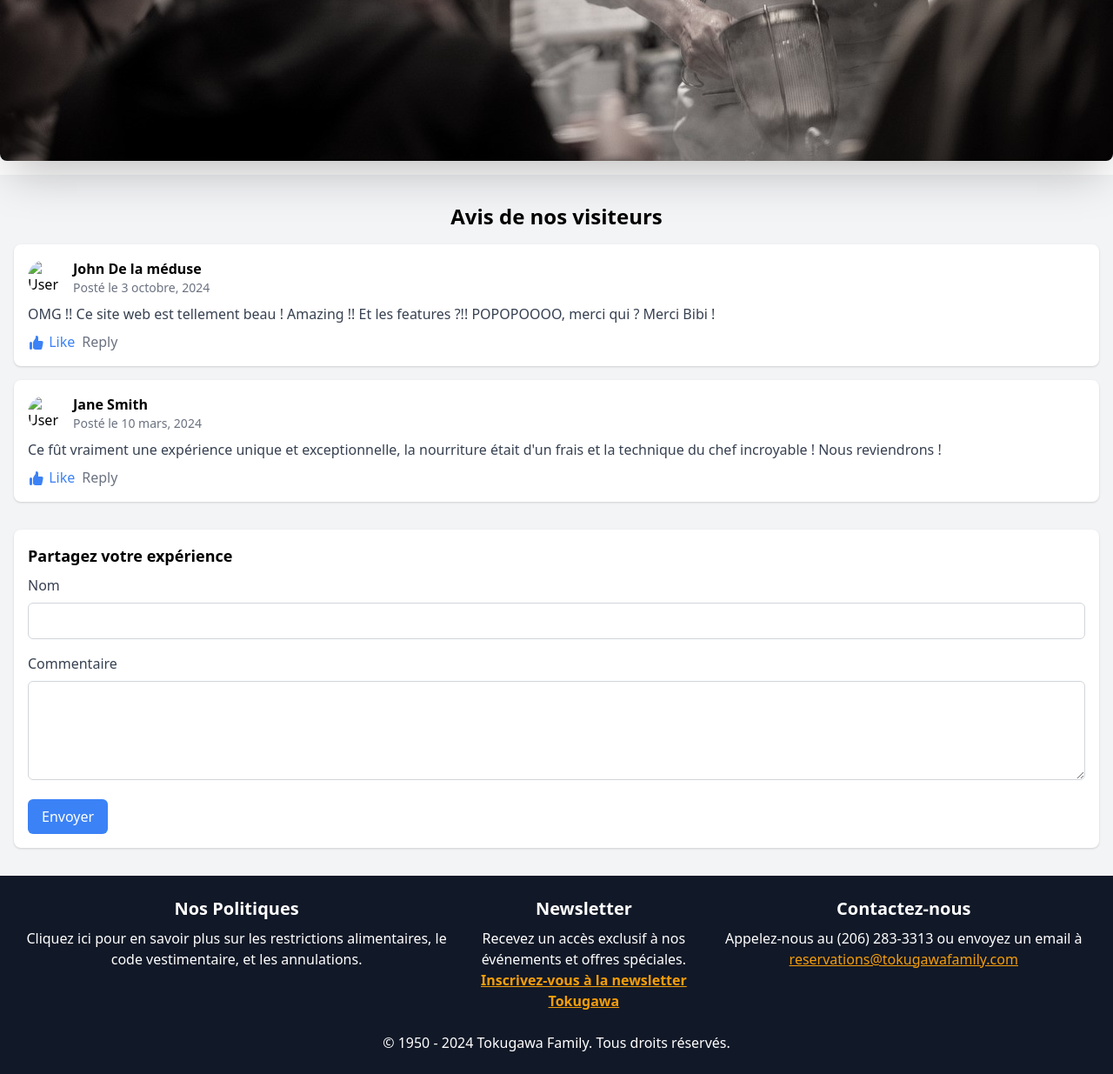
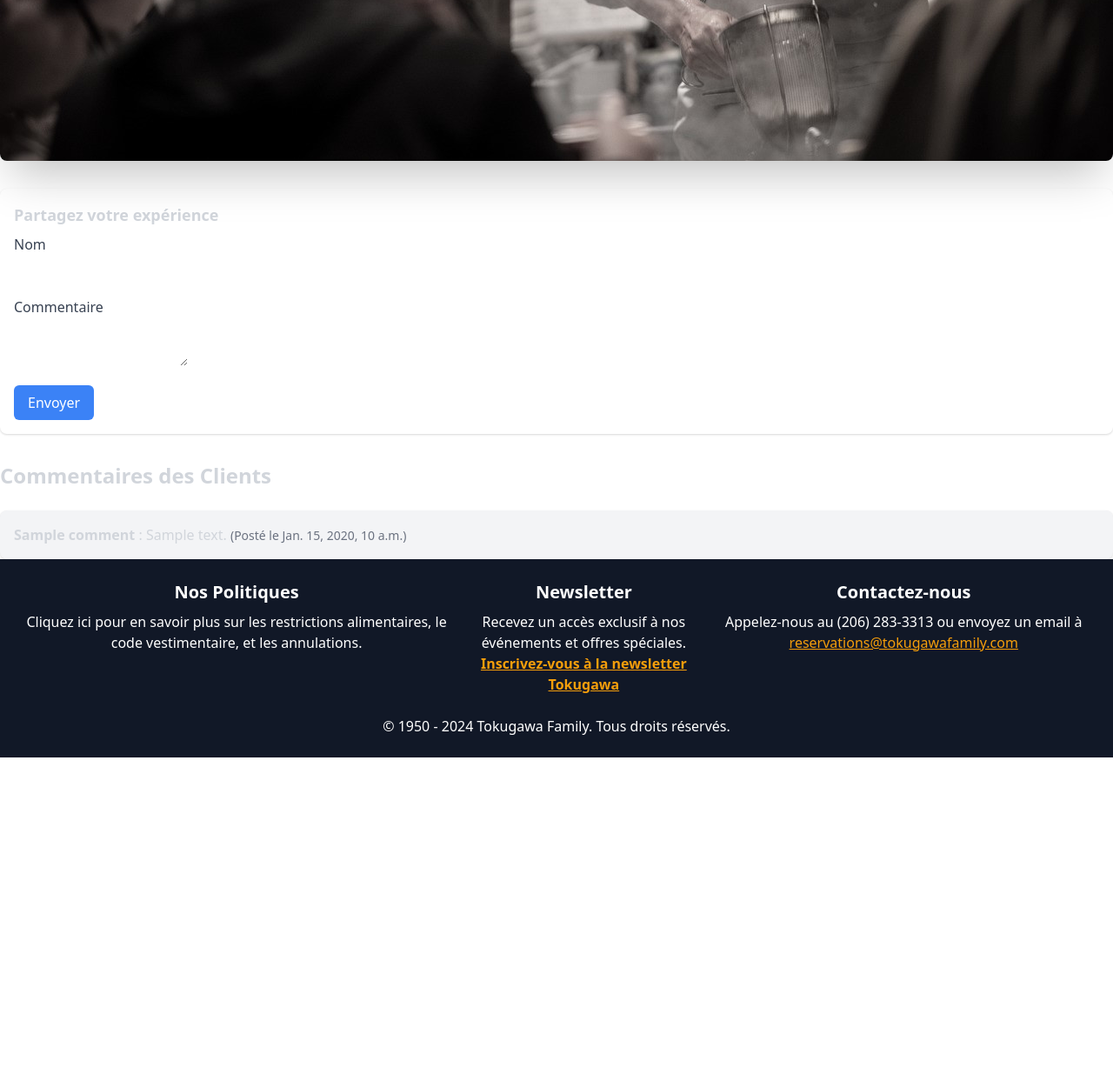
Before and after one commit to Mus1shi/App-Django-Tailwind-React-coming-soon, a Django app: template templates/Menu/home.html in a window 1280 px wide. Shown: the part 2585-3820 px from the top of the page at 87% size. After the commit the page ends 3456 px from the top, so only its background shows below. Run offline with Django 5.2, Linux system fonts and the light colour scheme; the template is opened without the code that fills it: values that come from a table or form of the project are taken from there, others are empty; tables that the repository leaves empty hold one stand-in row (values such as "Sample post"); form fields are guessed from the names that the template uses; some libraries are stand-ins or nearby versions.

Commit message:
form for comment

```diff
--- a/djangoProject/forms.py
+++ b/djangoProject/forms.py
@@ -0,0 +1 @@
+from django.db import .models
--- a/djangoProject/models.py
+++ b/djangoProject/models.py
@@ -27,3 +27,13 @@
 
     def __str__(self):
         return self.name
+
+class Comment(models.Model):
+    name = models.CharField(max_length=100)
+    content = models.TextField()
+    created_at = models.DateTimeField(auto_now_add=True)
+    likes = models.PositiveIntegerField(default=0)
+    dislikes = models.PositiveIntegerField(default=0)
+
+    def __str__(self):
+        return f"commentaire de {self.name} (Posté le {self.created_at})"
--- a/templates/Menu/home.html
+++ b/templates/Menu/home.html
@@ -92,74 +92,38 @@
         <img src="{% static 'images/chef2.jpg' %}" alt="Image de fond" class="w-100 h-100 object-cover rounded-lg shadow-2xl relative z-0">
     </div>
 </section>
-    <!-- Comment -->
-<section class="bg-gray-100 py-8 text-black mt-4">
-  <div class="container mx-auto px-4">
-    <h2 class="text-2xl font-bold mb-4 flex justify-center text-center">Avis de nos visiteurs</h2>
 
-    <div class="space-y-4">
+    <!-- Comment Form -->
+    <form method="POST" class="mt-8 bg-white p-4 rounded-lg shadow">
+    {% csrf_token %}
+    <h3 class="text-lg font-semibold mb-2">Partagez votre expérience</h3>
 
-      <div class="bg-white p-4 rounded-lg shadow">
-        <div class="flex items-center mb-2">
-          <img src="https://via.placeholder.com/40" alt="User Avatar" class="w-10 h-10 rounded-full mr-3">
-          <div>
-            <h3 class="font-semibold">John De la méduse</h3>
-            <p class="text-sm text-gray-500">Posté le 3 octobre, 2024</p>
-          </div>
-        </div>
-        <p class="text-gray-700"> OMG !! Ce site web est tellement beau ! Amazing !! Et les features ?!! POPOPOOOO, merci qui ? Merci Bibi !</p>
-        <div class="flex items-center mt-2">
-          <button class="text-blue-500 hover:text-blue-600 mr-2">
-            <svg xmlns="http://www.w3.org/2000/svg" class="h-5 w-5 inline" viewBox="0 0 20 20" fill="currentColor">
-              <path d="M2 10.5a1.5 1.5 0 113 0v6a1.5 1.5 0 01-3 0v-6zM6 10.333v5.43a2 2 0 001.106 1.79l.05.025A4 4 0 008.943 18h5.416a2 2 0 001.962-1.608l1.2-6A2 2 0 0015.56 8H12V4a2 2 0 00-2-2 1 1 0 00-1 1v.667a4 4 0 01-.8 2.4L6.8 7.933a4 4 0 00-.8 2.4z" />
-            </svg>
-            Like
-          </button>
-          <button class="text-gray-500 hover:text-gray-600">Reply</button>
-        </div>
-      </div>
-
-      <!-- Comment 2 -->
-      <div class="bg-white p-4 rounded-lg shadow">
-        <div class="flex items-center mb-2">
-          <img src="https://via.placeholder.com/40" alt="User Avatar" class="w-10 h-10 rounded-full mr-3">
-          <div>
-            <h3 class="font-semibold">Jane Smith</h3>
-            <p class="text-sm text-gray-500">Posté le 10 mars, 2024</p>
-          </div>
-        </div>
-        <p class="text-gray-700">Ce fût vraiment une expérience unique et exceptionnelle, la nourriture était d'un frais et la technique du chef incroyable !
-            Nous reviendrons !
-        </p>
-        <div class="flex items-center mt-2">
-          <button class="text-blue-500 hover:text-blue-600 mr-2">
-            <svg xmlns="http://www.w3.org/2000/svg" class="h-5 w-5 inline" viewBox="0 0 20 20" fill="currentColor">
-              <path d="M2 10.5a1.5 1.5 0 113 0v6a1.5 1.5 0 01-3 0v-6zM6 10.333v5.43a2 2 0 001.106 1.79l.05.025A4 4 0 008.943 18h5.416a2 2 0 001.962-1.608l1.2-6A2 2 0 0015.56 8H12V4a2 2 0 00-2-2 1 1 0 00-1 1v.667a4 4 0 01-.8 2.4L6.8 7.933a4 4 0 00-.8 2.4z" />
-            </svg>
-            Like
-          </button>
-          <button class="text-gray-500 hover:text-gray-600">Reply</button>
-        </div>
-      </div>
+    <!-- Champ "Nom" -->
+    <div class="mb-4">
+        <label for="id_name" class="block text-gray-700 font-medium mb-2">Nom</label>
+        {{ form.name }}
     </div>
 
-    <!-- Comment Form -->
-    <form class="mt-8 bg-white p-4 rounded-lg shadow">
-      <h3 class="text-lg font-semibold mb-2">Partagez votre expérience</h3>
-      <div class="mb-4">
-        <label for="name" class="block text-gray-700 font-medium mb-2">Nom</label>
-        <input type="text" id="name" name="name" class="w-full px-3 py-2 border border-gray-300 rounded-md focus:outline-none focus:ring-2 focus:ring-blue-500" required>
-      </div>
-      <div class="mb-4">
-        <label for="comment" class="block text-gray-700 font-medium mb-2">Commentaire</label>
-        <textarea id="comment" name="comment" rows="4" class="w-full px-3 py-2 border border-gray-300 rounded-md focus:outline-none focus:ring-2 focus:ring-blue-500" required></textarea>
-      </div>
-      <button type="submit" class="bg-blue-500 text-white px-4 py-2 rounded-md hover:bg-blue-600 focus:outline-none focus:ring-2 focus:ring-blue-500 focus:ring-offset-2">
+    <!-- Champ "Commentaire" -->
+    <div class="mb-4">
+        <label for="id_content" class="block text-gray-700 font-medium mb-2">Commentaire</label>
+        {{ form.content }}
+    </div>
+
+    <!-- Bouton Envoyer -->
+    <button type="submit" class="bg-blue-500 text-white px-4 py-2 rounded-md hover:bg-blue-600 focus:outline-none focus:ring-2 focus:ring-blue-500 focus:ring-offset-2">
         Envoyer
-      </button>
-    </form>
-  </div>
-</section>
+    </button>
+</form>
+<h2 class="text-2xl font-semibold mt-8">Commentaires des Clients</h2>
+<ul class="space-y-4 mt-6">
+    {% for comment in comments %}
+        <li class="bg-gray-100 p-4 rounded-lg shadow">
+            <strong>{{ comment.name }}</strong> : {{ comment.content }} <span class="text-gray-500 text-sm">(Posté le {{ comment.created_at }})</span>
+        </li>
+    {% endfor %}
+</ul>
+
 
       <footer class="bg-gray-900 text-white text-center p-6">
         <div class="flex flex-col md:flex-row justify-around mb-6">
```
Also changed, not shown: djangoProject/views.py (+19 -2 lines), db.sqlite3, djangoProject/migrations/0004_comment.py (added).
